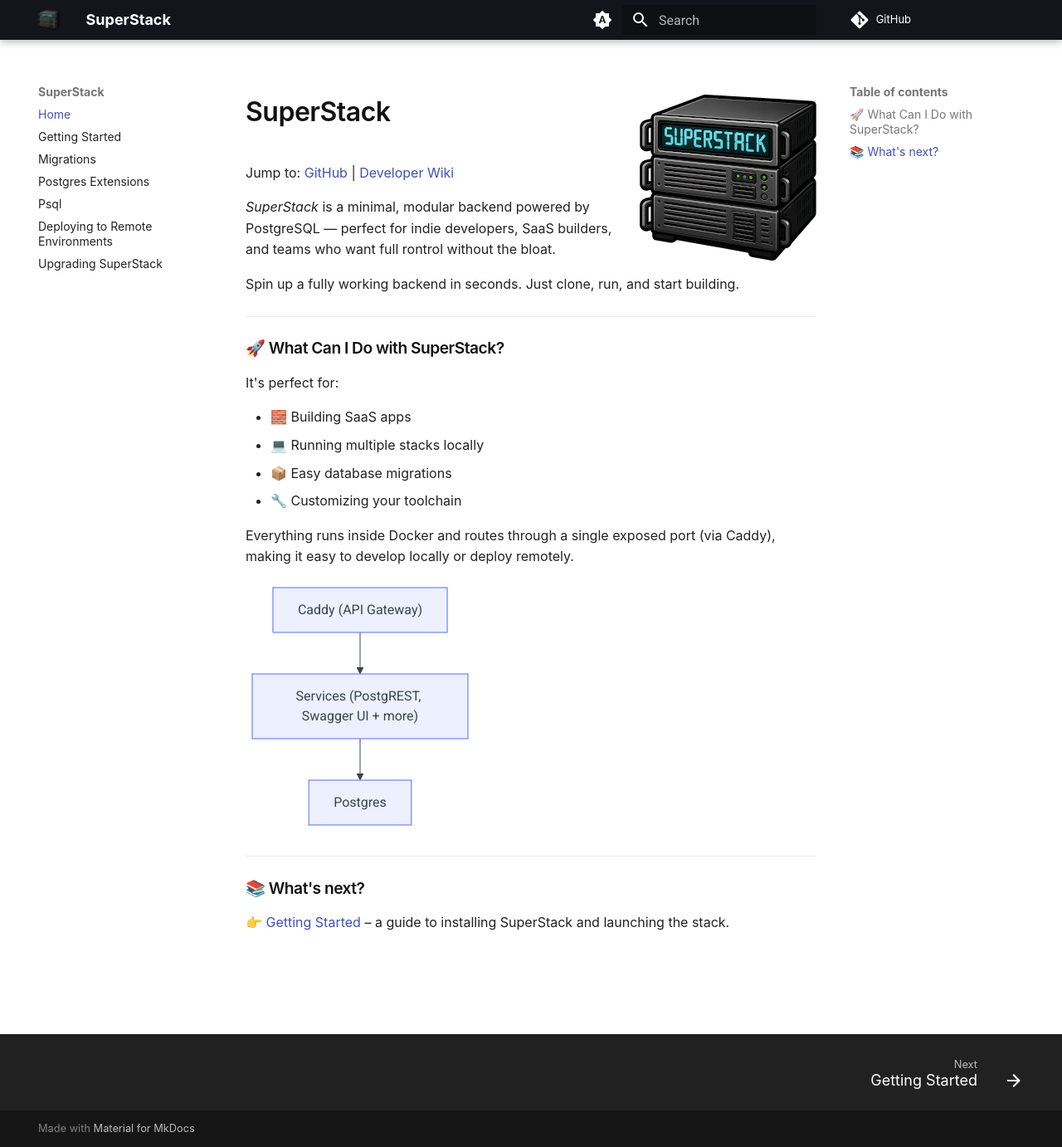
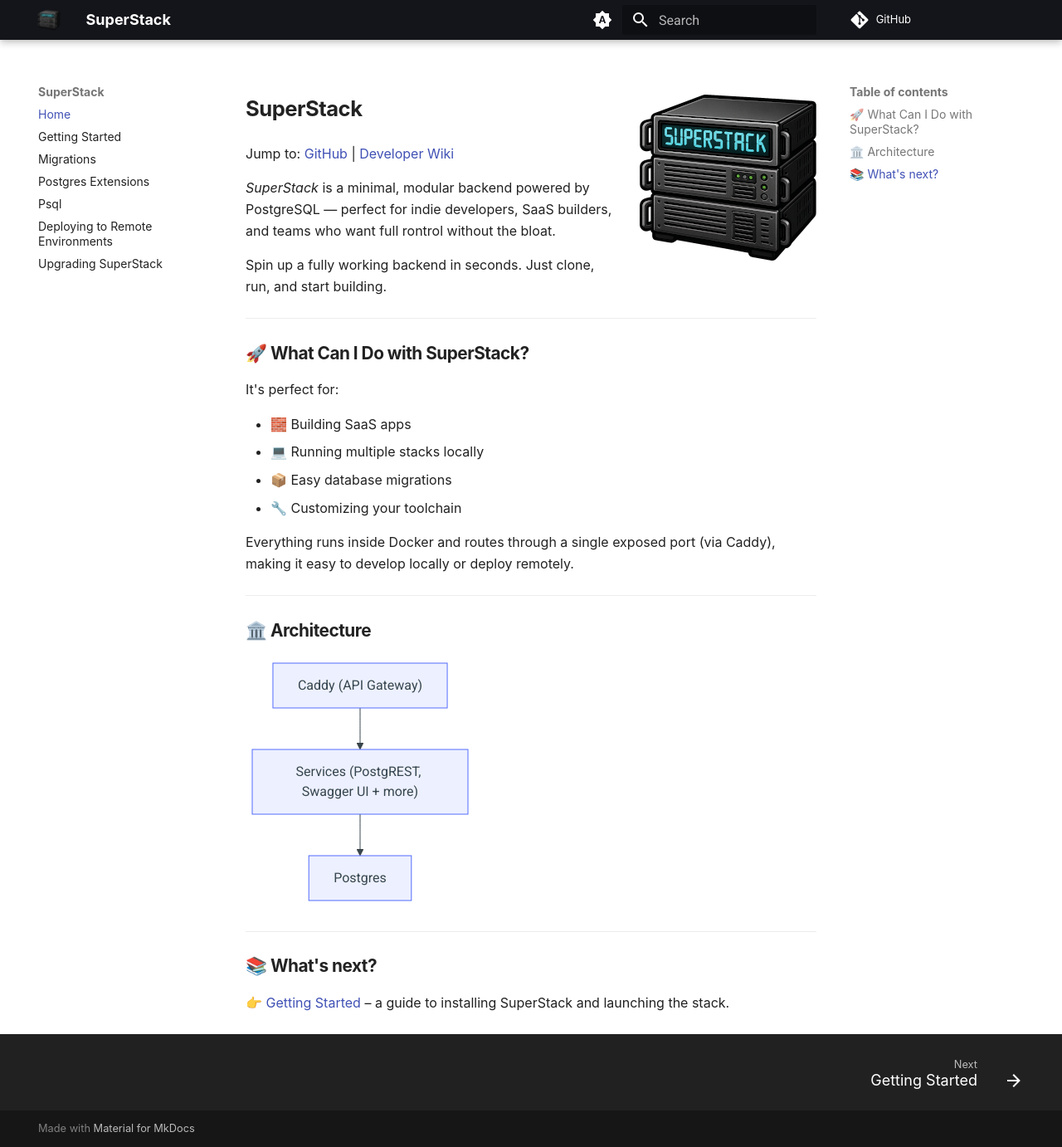
Before and after one commit to explodinglabs/superstack.docs, an MkDocs documentation site: the page built from docs/index.md, in a window 1280 px wide and 1382 px high. Shown: the whole window at 83% size. Built offline with MkDocs 1.6.1 and Material for MkDocs 9.7.7, drawn with Linux system fonts in a browser that asks for light colours; comment, search, counter and statistics services are not loaded.

Commit message:
Adjust index.md

````diff
--- a/docs/assets/extra.css
+++ b/docs/assets/extra.css
@@ -14,33 +14,30 @@
 .md-typeset h4,
 .md-typeset h5,
 .md-typeset h6 {
-  font-weight: 600;
-  color: #111;
+  font-weight: 700;
+  font-style: normal;
+  letter-spacing: -0.5px;
+  color: #222;
 }
 
 .md-typeset h1 {
-  font-style: normal;
-  letter-spacing: -0.5px;
+  font-size: 160%;
   line-height: 130%;
 
-  margin: 1em 0 0.5 0;
+  margin: 0em 0 1em 0;
   @media screen and (max-width: var(--on-palm)) {
-    margin-top: calc(var(--vspace) * 1.5);
+    margin-top: 1.5em;
   }
 }
 
 .md-typeset h2 {
+  font-size: 130%;
   margin: 1.5em 0 1em 0;
-  font-style: normal;
-  letter-spacing: -0.5px;
   line-height: 100%;
-  font-size: 120%;
 }
 
 .md-typeset h3 {
+  font-size: 110%;
   margin: 2em 0 1em 0;
-  font-style: normal;
-  letter-spacing: -0.5px;
   line-height: 100%;
-  font-size: 110%;
 }
--- a/docs/index.md
+++ b/docs/index.md
@@ -2,16 +2,15 @@
   .logo-responsive {
     float: right;
     padding-left: 2em;
-  }
 
-  @media (max-width: 768px) {
-    .logo-responsive {
+    @media (max-width: 768px) {
       float: none;
       display: block;
-      margin: 0 auto 2em;
+      margin: 0 auto 1em;
       padding: 0;
     }
   }
+
 </style>
 
 <img src="assets/logo.png" alt="SuperStack Logo" class="logo-responsive" />
@@ -42,6 +41,10 @@
 Everything runs inside Docker and routes through a single exposed port (via
 Caddy), making it easy to develop locally or deploy remotely.
 
+---
+
+## 🏛️ Architecture
+
 ```mermaid
 flowchart TD
     Caddy["Caddy (API Gateway)"]
````
Also changed, not shown: docs/gettingstarted.md (+3 -3 lines).
